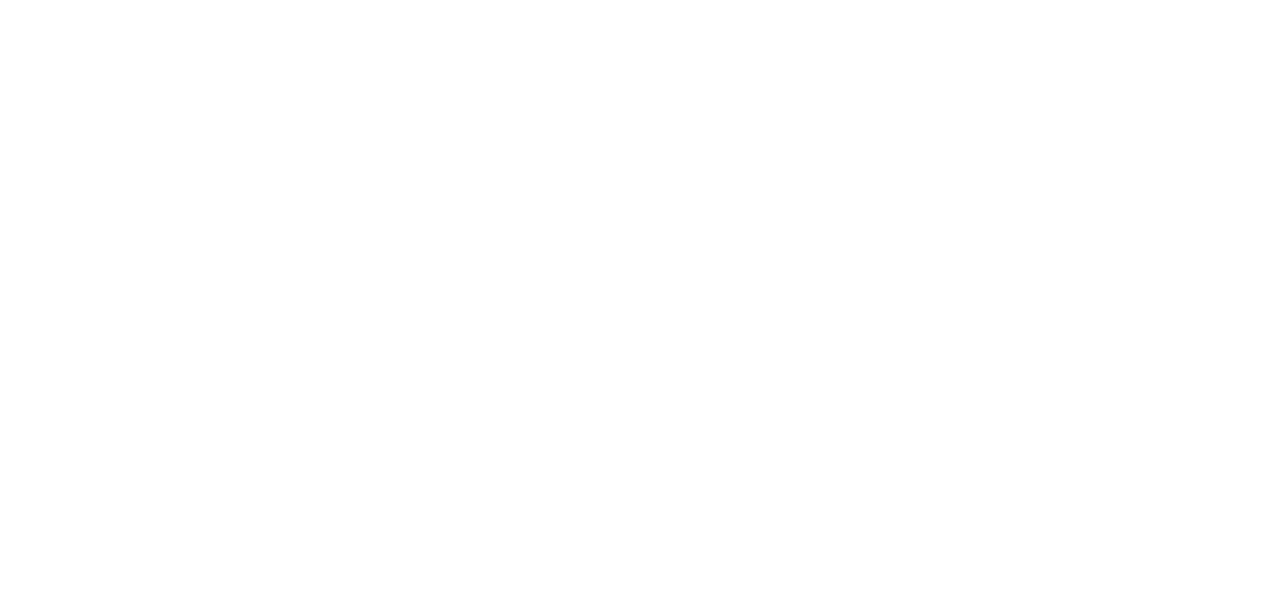
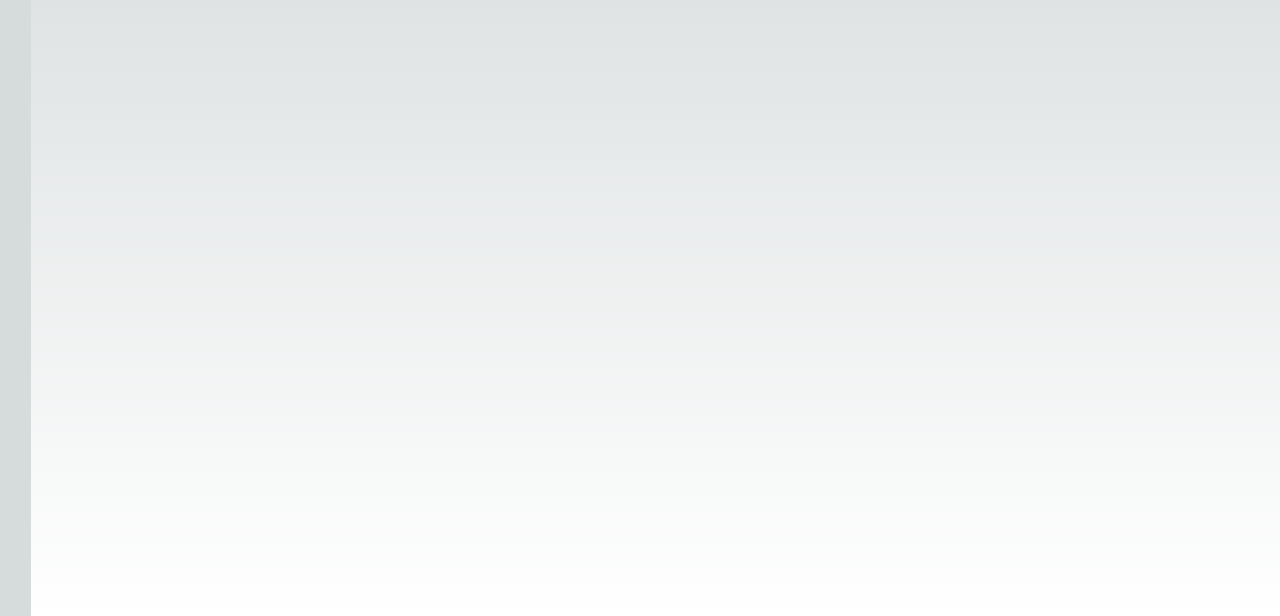
Before and after one commit to Webis-sites/webis-site-msprh-gma-1763041697900, a Next.js app: page / in a window 1280 px wide. Shown: the part 184-800 px from the top of the page. Built offline with nearby package versions, Linux system fonts and the light colour scheme.

Commit message:
Create layout.tsx

```diff
--- /dev/null
+++ b/src/app/layout.tsx
@@ -0,0 +1,33 @@
+import type { Metadata } from 'next';
+import { Inter } from 'next/font/google';
+import './globals.css';
+
+const inter = Inter({ subsets: ['latin'] });
+
+export const metadata: Metadata = {
+  title: 'מספרה גמא',
+  description: 'אנחנו מספרה מוביל בתחום הבריאות עם ניסיון של שנים רבות. אנחנו מתמחים במתן שירות מקצועי ואיכותי ללקוחותינו.',
+};
+
+export default function RootLayout({
+  children,
+}: {
+  children: React.ReactNode;
+}) {
+  return (
+    <html lang="he" dir="rtl">
+      <head>
+        <link rel="manifest" href="/manifest.json" />
+        <meta name="theme-color" content="#45B7D1" />
+      </head>
+      <body className={inter.className}>
+        <div className="flex min-h-screen flex-col">
+          {/* Navbar will be inserted here */}
+
+          {children}
+
+        </div>
+      </body>
+    </html>
+  );
+}
```
